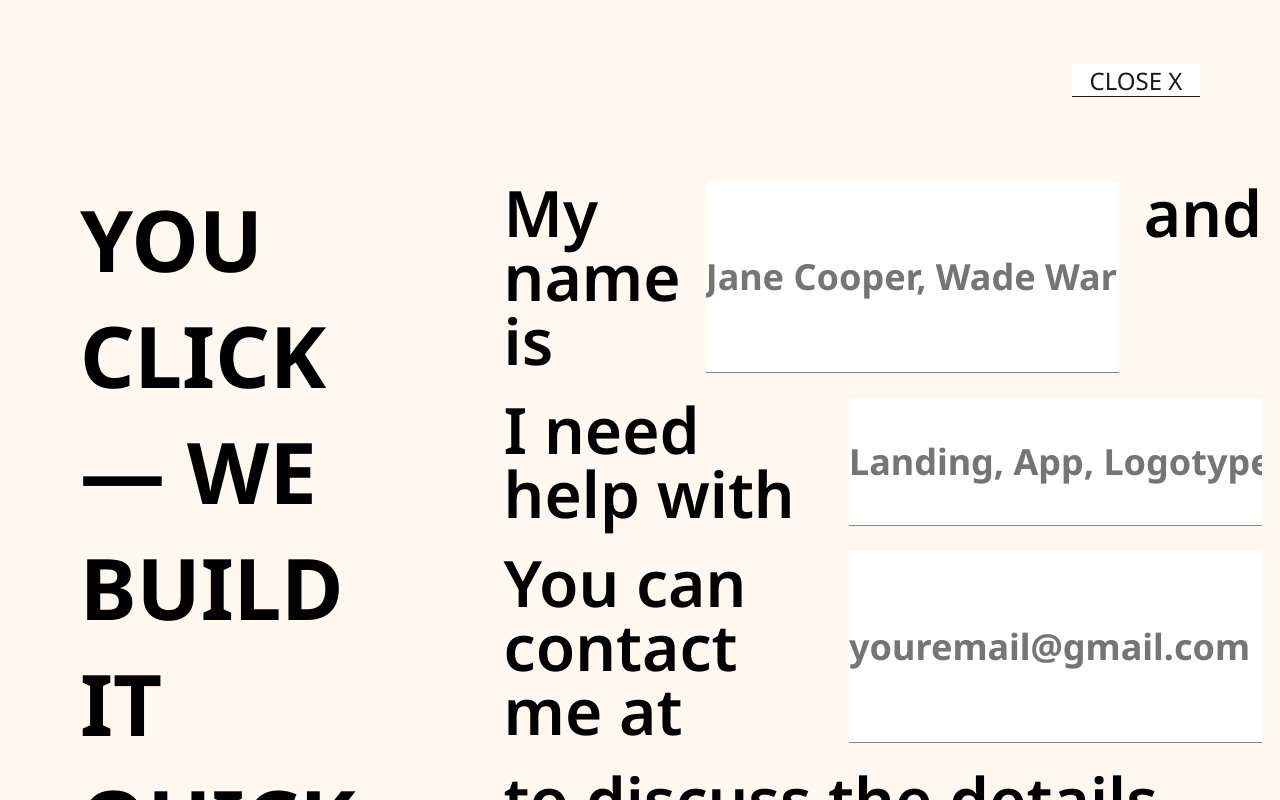
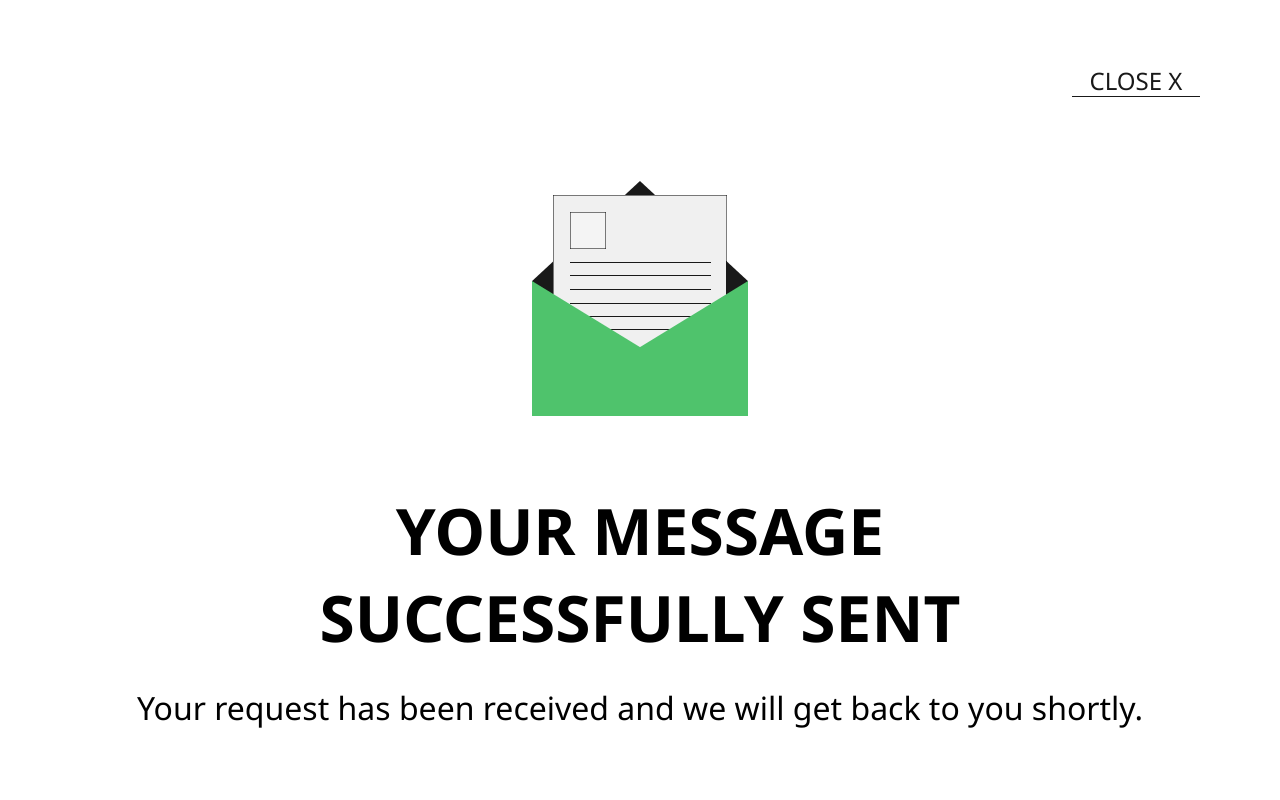
Before and after one commit to bbesigned/bbesigned, a Next.js app: page /letsTalk in a window 1280 px wide. Shown: the top 800 px of the page. Built offline with nearby package versions, Linux system fonts and the light colour scheme.

Commit message:
feat: add modalLetsTalk

```diff
--- a/src/app/letsTalk/letsTalk.module.scss
+++ b/src/app/letsTalk/letsTalk.module.scss
@@ -4,10 +4,13 @@
 	max-width: 1920px;
 	margin: 0 auto;
 	padding: 64px 80px 0 80px;
+	background-color: var(--pure-white);
 
 	&__close {
 		font-family: Noto Sans;
 		align-self: flex-end;
+		text-align: center;
+
 		color: rgba(25, 25, 25, 1);
 		width: 128px;
 		margin-bottom: 84px;
@@ -30,6 +33,7 @@
 	&__container {
 		display: flex;
 		gap: 148px;
+		margin-bottom: 252px;
 	}
 
 	&__title {
@@ -40,23 +44,28 @@
 		font-family: Noto Sans;
 		font-weight: 700;
 		font-size: 85px;
+		line-height: 100%;
 		text-transform: uppercase;
 		margin-bottom: 45px;
-		line-height: normal;
 	}
 
 	&__text {
 		color: rgba(182, 182, 182, 1);
 		font-size: 24px;
 		letter-spacing: 0%;
-		line-height: normal;
+		line-height: 37px;
 	}
 
 	&__form {
+		// margin-bottom: 252px;
+	}
+
+	&__wrapper {
 		display: flex;
 		flex-direction: column;
 		gap: 25px;
 		flex-grow: 1;
+		margin-bottom: 90px;
 	}
 
 	&__item {
@@ -64,10 +73,8 @@
 		gap: 25px;
 		font-weight: 600;
 		font-size: 64px;
-		// line-height: normal;
-
-		&__text {
-		}
+		line-height: 100%;
+		// line-height: 78px;
 
 		& input {
 			flex-grow: 1;
@@ -78,4 +85,70 @@
 			font-size: 36px;
 		}
 	}
+
+	&__agree {
+		display: flex;
+		align-items: center;
+		gap: 14px;
+		font-weight: 300;
+		font-size: 20px;
+		margin-bottom: 32px;
+
+		& span {
+			text-transform: uppercase;
+			text-decoration: underline;
+		}
+
+		& input {
+			width: 23px;
+			height: 23px;
+		}
+	}
+
+	&__submit {
+		display: flex;
+		gap: 29px;
+	}
+
+	&__reset {
+		display: flex;
+		justify-content: center;
+		align-items: center;
+		border: 1px solid rgba(0, 0, 0, 1);
+		background-color: var(--pure-white);
+		width: 100px;
+		height: 80px;
+		font-weight: 500;
+		font-size: 20px;
+	}
+
+	&__footer {
+		display: flex;
+		justify-content: space-between;
+		margin-bottom: 36px;
+	}
+
+	&__copyright {
+		font-weight: 500;
+		font-size: 20px;
+		line-height: 140%;
+
+		& span {
+			color: rgba(180, 1, 94, 1);
+		}
+	}
+
+	&__links {
+		display: flex;
+		gap: 40px;
+		font-family: Noto Sans;
+		font-weight: 400;
+		font-size: 24px;
+		text-transform: uppercase;
+		text-decoration: underline;
+
+		& a {
+			color: inherit;
+		}
+	}
 }
--- a/src/app/letsTalk/page.tsx
+++ b/src/app/letsTalk/page.tsx
@@ -1,11 +1,48 @@
+"use client";
+
+import { useState } from "react";
+
 import SubmitLetsTalkButton from "components/submitLetsTalkButton/submitLetsTalkButton";
 
 import styles from "./letsTalk.module.scss";
+import Link from "next/link";
+import ModalLetsTalk from "components/modalLetsTalk/modalLetsTalk";
 
 export default function LetsTalk() {
+	const [name, setName] = useState("");
+	const [email, setEmail] = useState("");
+	const [activity, setActivity] = useState("");
+	const [agree, setAgree] = useState(false);
+	const [isModalOpen, setIsModalOpen] = useState(true);
+
+	const openModal = () => setIsModalOpen(true);
+	const closeModal = () => setIsModalOpen(false);
+
+	const data = [name, email, activity, agree];
+
+	const handleClickReset = () => {
+		setName("");
+		setEmail("");
+		setActivity("");
+		setAgree(false);
+	};
+
+	const handleSubmit = (e) => {
+		e.preventDefault();
+		try {
+			console.log(data);
+			setIsModalOpen(true)
+		} catch {
+			console.log("ERROR");
+		}
+	};
+
 	return (
+		<>
 			<div className={styles.letsTalk}>
-			<button className={styles.letsTalk__close}>close x</button>
+				<Link href="/" className={styles.letsTalk__close}>
+					close x
+				</Link>
 				<div className={styles.letsTalk__container}>
 					<div className={styles.letsTalk__title}>
 						<div className={styles.letsTalk__info}>YOU CLICK — WE BUILD IT QUICK</div>
@@ -14,36 +51,74 @@ export default function LetsTalk() {
 							Feel free to fill it out! 😊
 						</div>
 					</div>
-				<form className={styles.letsTalk__form}>
+					<form className={styles.letsTalk__form} onSubmit={handleSubmit}>
+						<div className={styles.letsTalk__wrapper}>
 							<div className={styles.letsTalk__item}>
 								<p>My name is</p>
-						<input type="text" placeholder="Jane Cooper, Wade Warren" />
+								<input
+									type="text"
+									placeholder="Jane Cooper, Wade Warren"
+									onChange={(e) => setName(e.target.value)}
+									value={name}
+								/>
 								<p>and</p>
 							</div>
 							<div className={styles.letsTalk__item}>
 								<p>I need help with</p>
-						<input type="text" placeholder="Landing, App, Logotype"/>
+								<input
+									type="text"
+									placeholder="Landing, App, Logotype"
+									onChange={(e) => setActivity(e.target.value)}
+									value={activity}
+								/>
 							</div>
 							<div className={styles.letsTalk__item}>
 								<p>You can contact me at</p>
-						<input type="text" placeholder="youremail@gmail.com"/>
+								<input
+									type="text"
+									placeholder="youremail@gmail.com"
+									onChange={(e) => setEmail(e.target.value)}
+									value={email}
+								/>
 							</div>
 							<div className={styles.letsTalk__item}>
 								<p>to discuss the details.</p>
 							</div>
-					<div className={styles.letsTalk__submit}>
-						<div className={styles.letsTalk__agree}>
-							<input type="checkbox" name="" id="" />
-							<p>I agree to the processing of my <span>personal data</span>.</p>
 						</div>
 						<div>
-							<button>RESET</button>
+							<div className={styles.letsTalk__agree}>
+								<input
+									type="checkbox"
+									name=""
+									id=""
+									checked={agree}
+									onChange={() => setAgree(!agree)}
+								/>
+								<p>
+									I agree to the processing of my <span>personal data</span>.
+								</p>
+							</div>
+							<div className={styles.letsTalk__submit}>
+								<button type="button" className={styles.letsTalk__reset} onClick={handleClickReset}>
+									RESET
+								</button>
 								<SubmitLetsTalkButton />
-							{/* TODO: Button */}
 							</div>
 						</div>
 					</form>
 				</div>
+				<div className={styles.letsTalk__footer}>
+					<div className={styles.letsTalk__copyright}>
+						<span>© 2025 BeSigned</span>. All rights reserved.
 					</div>
+					<div className={styles.letsTalk__links}>
+						<a href="#FACEBOOK">FACEBOOK</a>
+						<a href="#LINKEDIN">LINKEDIN</a>
+						<a href="#INSTAGRAM">INSTAGRAM</a>
+					</div>
+				</div>
+			</div>
+			<ModalLetsTalk visible={isModalOpen} onClose={closeModal}/>
+		</>
 	);
 }
--- a/src/app/reset.css
+++ b/src/app/reset.css
@@ -31,7 +31,7 @@ html,
 body {
 	height: 100%;
 	width: 100%;
-	line-height: 1;
+	/* line-height: 1; */
 	font-size: 14px;
 	text-size-adjust: 100%;
 }
@@ -58,6 +58,8 @@ button::-moz-focus-inner {
 a,
 a:visited {
 	text-decoration: none;
+	cursor: pointer;
+	/* all: unset; */
 }
 a:hover {
 	text-decoration: none;
--- /dev/null
+++ b/src/components/modalLetsTalk/modalLetsTalk.module.scss
@@ -0,0 +1,89 @@
+.modal {
+	position: fixed;
+	inset: 0;
+	z-index: 9999;
+	display: flex;
+	justify-content: center;
+	align-items: center;
+	background: rgba(0, 0, 0, 0.5);
+}
+
+.overlay {
+	width: 100%;
+	height: 100%;
+	display: flex;
+	justify-content: center;
+	align-items: center;
+}
+
+.modalLetsTalk {
+	display: flex;
+	flex-direction: column;
+	align-items: center;
+	max-width: 1920px;
+	margin: 0 auto;
+	padding: 64px 80px 0 80px;
+	background-color: var(--pure-white);
+	width: 100%;
+	height: 100%;
+
+	&__close {
+		font-family: Noto Sans;
+		align-self: flex-end;
+		text-align: center;
+		color: rgba(25, 25, 25, 1);
+		width: 128px;
+		margin-bottom: 84px;
+		font-size: 24px;
+		position: relative;
+		background-color: var(--pure-white);
+		text-transform: uppercase;
+
+		&::before {
+			content: "";
+			position: absolute;
+			width: 100%;
+			height: 1px;
+			bottom: 0;
+			left: 0;
+			background-color: rgba(25, 25, 25, 1);
+		}
+	}
+
+	&__image {
+		margin-bottom: 71px;
+	}
+
+	&__title {
+		width: 642px;
+		font-weight: 700;
+		font-size: 64px;
+		text-align: center;
+		text-transform: uppercase;
+		margin-bottom: 25px;
+	}
+
+	&__text {
+		font-weight: 400;
+		font-size: 32px;
+		margin-bottom: 110px;
+	}
+
+	&__buttons {
+		display: flex;
+		gap: 29px;
+	}
+
+	&__button {
+		padding: 30px 29px;
+		font-weight: 500;
+		font-size: 20px;
+        border: 1px solid rgba(25, 25, 25, 1);
+        background-color: var(--pure-white);
+
+        &--black {
+            background-color: rgba(25, 25, 25, 1);
+            color: var(--pure-white);
+        }
+	}
+}
--- /dev/null
+++ b/src/components/modalLetsTalk/modalLetsTalk.tsx
@@ -0,0 +1,45 @@
+"use client";
+
+import { useState } from "react";
+
+import styles from "./modalLetsTalk.module.scss";
+import Link from "next/link";
+import Image from "next/image";
+
+import message from "../../../public/message.png";
+
+export default function ModalLetsTalk({ visible, onClose }) {
+	const [name, setName] = useState("");
+
+	return (
+		<>
+			{visible && (
+				<div className={styles.modal}>
+					<div className={styles.overlay}>
+						<div className={styles.modalLetsTalk}>
+							<button href="/letsTalk" className={styles.modalLetsTalk__close} onClick={onClose}>
+								close x
+							</button>
+							<div className={styles.modalLetsTalk__image}>
+								<Image src={message} alt="Photo" width={216} height={235} />
+							</div>
+
+							<div className={styles.modalLetsTalk__title}>Your message successfully sent</div>
+							<div className={styles.modalLetsTalk__text}>
+								Your request has been received and we will get back to you shortly.
+							</div>
+							<div className={styles.modalLetsTalk__buttons}>
+								<Link href="/" className={`${styles.modalLetsTalk__button} ${styles["modalLetsTalk__button--black"]}`} onClick={onClose}>
+									Go to homepage
+								</Link>
+								<button type="button" className={styles.modalLetsTalk__button} onClick={onClose}>
+									Send again
+								</button>
+							</div>
+						</div>
+					</div>
+				</div>
+			)}
+		</>
+	);
+}
--- a/src/components/submitLetsTalkButton/submitLetsTalkButton.tsx
+++ b/src/components/submitLetsTalkButton/submitLetsTalkButton.tsx
@@ -12,10 +12,11 @@ const SubmitLetsTalkButton = () => {
 
 	const handleClick = () => {
 		setActive(!active);
+
 	};
 
 	return (
-		<button type="button" className={styles.submitLetsTalkButton}>
+		<button type="submit" className={styles.submitLetsTalkButton}>
 			<div
 				className={`${styles.submitLetsTalkButton__slide} ${active ? styles.active : ""}`}
 				onClick={handleClick}>
```
Also changed, not shown: src/components/letsTalkButton/letsTalkButton.tsx (+7 -3 lines), public/message.png (added). Lines whose indentation alone changed are shown as unchanged.
